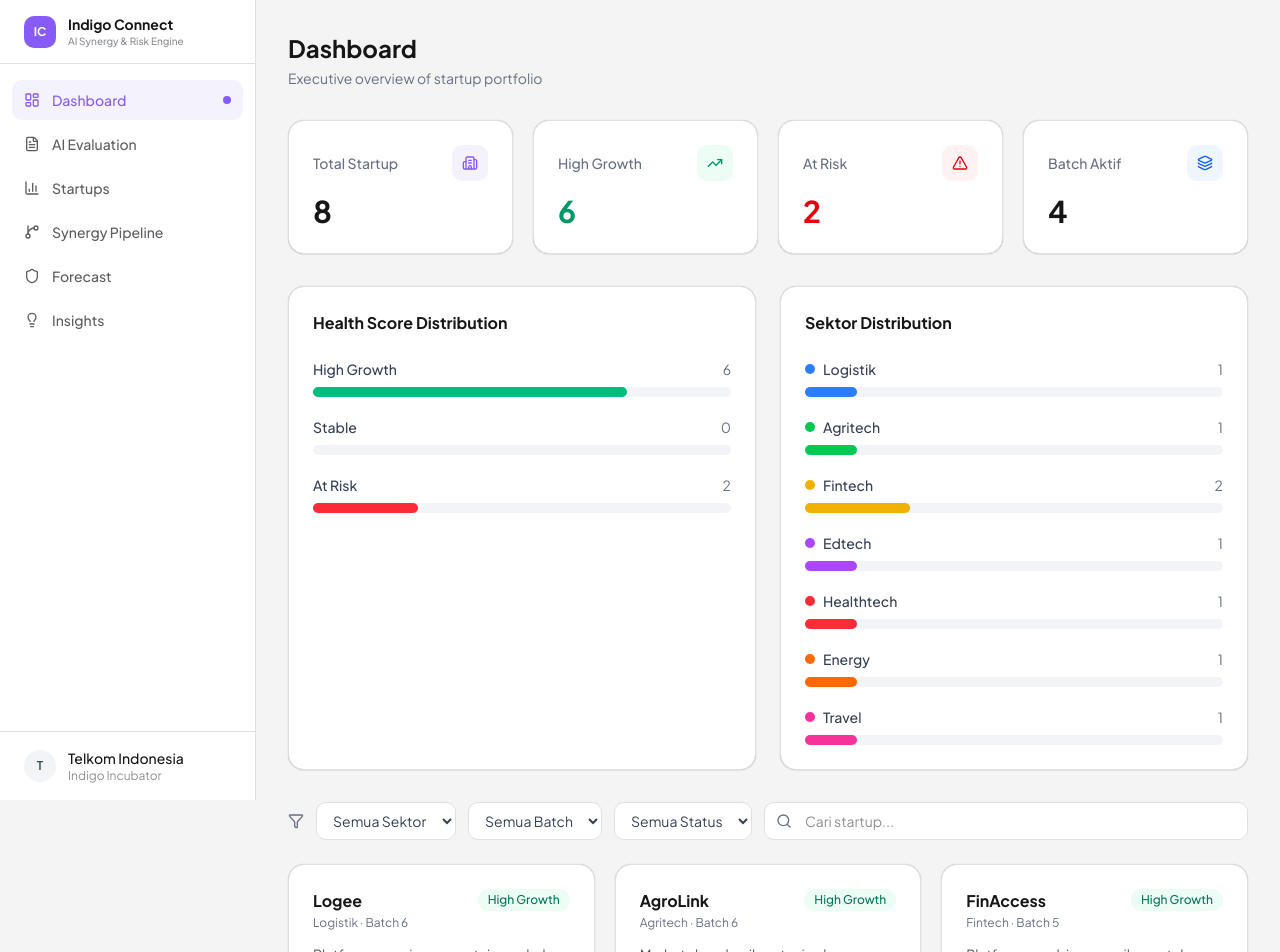
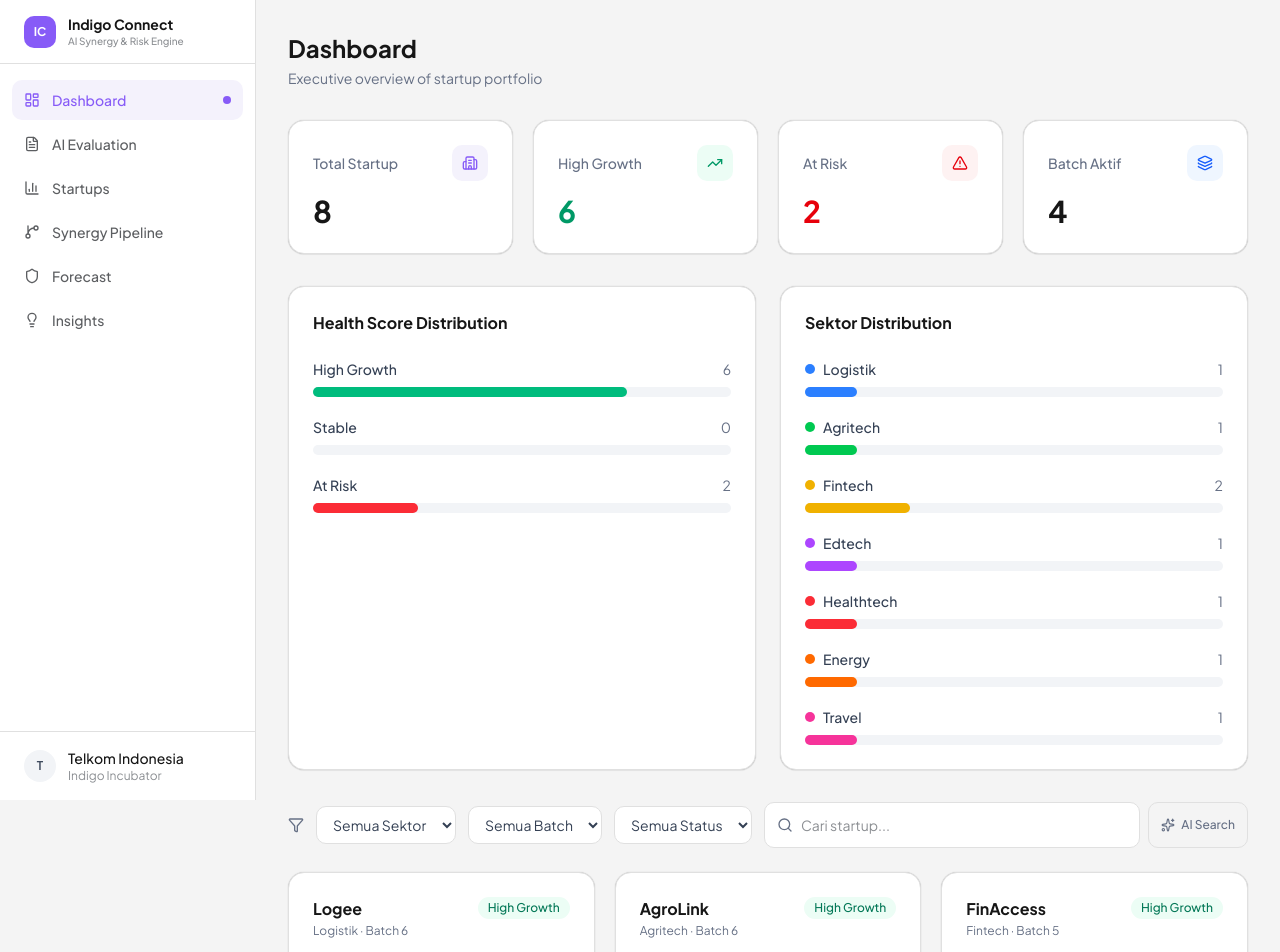
Before and after one commit to kelvinsatriahendra/Indigo-Connect-AI-Synergy-Risk-Engine-, a Next.js app: page /dashboard in a window 1280 px wide. Shown: the top 952 px of the page. Built offline with nearby package versions, Linux system fonts and the light colour scheme.

Commit message:
feat: natural language AI search on dashboard

```diff
--- /dev/null
+++ b/src/app/api/ai/search/route.ts
@@ -0,0 +1,42 @@
+import { NextRequest, NextResponse } from "next/server";
+import { searchByNaturalLanguage } from "@/lib/openrouter";
+import startupsData from "@/data/startups.json";
+
+function mockSearch(query: string) {
+  const q = query.toLowerCase();
+  const results = startupsData.filter((s) => {
+    const searchText = `${s.name} ${s.sector} ${s.description} ${s.batch} ${s.founderName} ${s.status}`.toLowerCase();
+    const terms = q.split(/\s+/);
+    return terms.some((t) => searchText.includes(t));
+  });
+  return { filteredIds: results.map((s) => s.id) };
+}
+
+export async function POST(req: NextRequest) {
+  try {
+    const { query } = await req.json();
+
+    if (!query || typeof query !== "string") {
+      return NextResponse.json({ error: "query is required" }, { status: 400 });
+    }
+
+    try {
+      const startups = startupsData.map((s) => ({
+        id: s.id,
+        name: s.name,
+        sector: s.sector,
+        description: s.description,
+        batch: s.batch,
+      }));
+
+      const result = await searchByNaturalLanguage(query, startups);
+      return NextResponse.json(result);
+    } catch {
+      const mockResult = mockSearch(query);
+      return NextResponse.json({ ...mockResult, _source: "mock" });
+    }
+  } catch (error) {
+    const message = error instanceof Error ? error.message : String(error);
+    return NextResponse.json({ error: message }, { status: 500 });
+  }
+}
--- a/src/app/dashboard/page.tsx
+++ b/src/app/dashboard/page.tsx
@@ -3,7 +3,7 @@
 import { useState, useEffect } from "react";
 import { AppShell } from "@/components/layout/app-shell";
 import startupsData from "@/data/startups.json";
-import { Search, Filter, Building2, TrendingUp, AlertTriangle, Layers } from "lucide-react";
+import { Search, Filter, Building2, TrendingUp, AlertTriangle, Layers, Sparkles, RefreshCw } from "lucide-react";
 
 type Startup = (typeof startupsData)[number];
 
@@ -22,6 +22,9 @@ export default function DashboardPage() {
   const [filteredStartups, setFilteredStartups] = useState<Startup[]>([]);
   const [filters, setFilters] = useState({ sector: "all", batch: "all", risk: "all" });
   const [search, setSearch] = useState("");
+  const [aiSearch, setAiSearch] = useState(false);
+  const [aiSearchLoading, setAiSearchLoading] = useState(false);
+  const [aiSearchActive, setAiSearchActive] = useState(false);
 
   useEffect(() => {
     setStartups(startupsData);
@@ -29,16 +32,58 @@ export default function DashboardPage() {
   }, []);
 
   useEffect(() => {
+    if (aiSearchActive || aiSearchLoading) return;
+
     let result = [...startups];
     if (filters.sector !== "all") result = result.filter((s) => s.sector === filters.sector);
     if (filters.batch !== "all") result = result.filter((s) => s.batch === filters.batch);
     if (filters.risk !== "all") result = result.filter((s) => s.status === filters.risk);
-    if (search) {
+    if (search && !aiSearchActive) {
       const q = search.toLowerCase();
       result = result.filter((s) => s.name.toLowerCase().includes(q) || s.sector.toLowerCase().includes(q));
     }
     setFilteredStartups(result);
-  }, [startups, filters, search]);
+  }, [startups, filters, search, aiSearchActive, aiSearchLoading]);
+
+  const handleAiSearch = async () => {
+    if (!search.trim()) return;
+    setAiSearchLoading(true);
+    setAiSearchActive(true);
+
+    try {
+      const res = await fetch("/api/ai/search", {
+        method: "POST",
+        headers: { "Content-Type": "application/json" },
+        body: JSON.stringify({ query: search }),
+      });
+
+      if (res.ok) {
+        const data = await res.json();
+        if (data.filteredIds && Array.isArray(data.filteredIds)) {
+          const filtered = startups.filter((s) => data.filteredIds.includes(s.id));
+          setFilteredStartups(filtered);
+        }
+      }
+    } catch {
+      // fallback to text search
+      const q = search.toLowerCase();
+      setFilteredStartups(startups.filter((s) => s.name.toLowerCase().includes(q) || s.sector.toLowerCase().includes(q)));
+    } finally {
+      setAiSearchLoading(false);
+    }
+  };
+
+  const clearAiSearch = () => {
+    setAiSearchActive(false);
+    setSearch("");
+    setFilteredStartups(startups);
+  };
+
+  const handleSearchKeyDown = (e: React.KeyboardEvent) => {
+    if (e.key === "Enter" && aiSearch) {
+      handleAiSearch();
+    }
+  };
 
   const healthDistribution = [
     { label: "High Growth", count: filteredStartups.filter((s) => s.status === "ACTIVE").length, color: "bg-emerald-500" },
@@ -61,13 +106,11 @@ export default function DashboardPage() {
   return (
     <AppShell>
       <div className="p-8">
-        {/* Page Header */}
         <div className="mb-8">
           <h1 className="text-2xl font-bold text-[#161616]">Dashboard</h1>
           <p className="mt-1 text-sm text-[#667085]">Executive overview of startup portfolio</p>
         </div>
 
-        {/* Stat Cards */}
         <div className="mb-8 grid gap-5 sm:grid-cols-2 lg:grid-cols-4">
           <div className="card-legion p-6">
             <div className="flex items-center justify-between">
@@ -110,7 +153,6 @@ export default function DashboardPage() {
           </div>
         </div>
 
-        {/* Charts Row */}
         <div className="mb-8 grid gap-6 lg:grid-cols-2">
           <div className="card-legion p-6">
             <h3 className="text-base font-bold text-[#161616]">Health Score Distribution</h3>
@@ -124,9 +166,7 @@ export default function DashboardPage() {
                   <div className="h-2.5 rounded-full bg-[#f2f4f7]">
                     <div
                       className={`h-2.5 rounded-full ${item.color} transition-all`}
-                      style={{
-                        width: `${totalStartups > 0 ? (item.count / totalStartups) * 100 : 0}%`,
-                      }}
+                      style={{ width: `${totalStartups > 0 ? (item.count / totalStartups) * 100 : 0}%` }}
                     />
                   </div>
                 </div>
@@ -147,11 +187,8 @@ export default function DashboardPage() {
                     <span className="text-[#667085]">{count}</span>
                   </div>
                   <div className="h-2.5 rounded-full bg-[#f2f4f7]">
-                    <div
-                      className={`h-2.5 rounded-full ${sectorColors[sector] || "bg-slate-500"} transition-all`}
-                      style={{
-                        width: `${totalStartups > 0 ? (count / totalStartups) * 100 : 0}%`,
-                      }}
+                    <div className={`h-2.5 rounded-full ${sectorColors[sector] || "bg-slate-500"} transition-all`}
+                      style={{ width: `${totalStartups > 0 ? (count / totalStartups) * 100 : 0}%` }}
                     />
                   </div>
                 </div>
@@ -160,7 +197,6 @@ export default function DashboardPage() {
           </div>
         </div>
 
-        {/* Filters */}
         <div className="mb-6 flex flex-wrap items-center gap-3">
           <Filter className="h-4 w-4 text-[#667085]" />
           <select
@@ -192,18 +228,52 @@ export default function DashboardPage() {
             <option value="ACTIVE">High Growth</option>
             <option value="AT_RISK">At Risk</option>
           </select>
-          <div className="relative flex-1 min-w-[200px]">
-            <Search className="absolute left-3 top-1/2 h-4 w-4 -translate-y-1/2 text-[#667085]" />
-            <input
-              className="w-full rounded-lg border border-[#e0e0e0] bg-white py-2 pl-10 pr-3 text-sm text-[#344054] placeholder:text-[#8c8f93] focus:border-[#875bf7] focus:ring-1 focus:ring-[#875bf7]"
-              placeholder="Cari startup..."
-              value={search}
-              onChange={(e) => setSearch(e.target.value)}
-            />
+
+          <div className="relative flex flex-1 min-w-[300px]">
+            <div className="flex w-full items-center gap-2 rounded-lg border border-[#e0e0e0] bg-white px-3 py-1 focus-within:border-[#875bf7] focus-within:ring-1 focus-within:ring-[#875bf7]">
+              {aiSearch ? (
+                <Sparkles className="h-4 w-4 text-[#875bf7]" />
+              ) : (
+                <Search className="h-4 w-4 text-[#667085]" />
+              )}
+              <input
+                className="flex-1 border-0 bg-transparent py-2 text-sm text-[#344054] placeholder:text-[#8c8f93] focus:outline-none"
+                placeholder={aiSearch ? 'Contoh: "cari startup fintech at risk" atau "perusahaan logistik batch 6"' : "Cari startup..."}
+                value={search}
+                onChange={(e) => setSearch(e.target.value)}
+                onKeyDown={handleSearchKeyDown}
+              />
+              {aiSearch && search && (
+                <button onClick={handleAiSearch} disabled={aiSearchLoading} className="btn-primary-solid rounded-md px-3 py-1.5 text-xs disabled:opacity-50">
+                  {aiSearchLoading ? <RefreshCw className="h-3.5 w-3.5 animate-spin" /> : "Cari"}
+                </button>
+              )}
+              {aiSearchActive && (
+                <button onClick={clearAiSearch} className="text-[#8c8f93] hover:text-[#161616] text-xs">✕</button>
+              )}
+            </div>
+            <button
+              onClick={() => { setAiSearch(!aiSearch); if (aiSearchActive) clearAiSearch(); }}
+              className={`ml-2 flex items-center gap-1.5 rounded-lg border px-3 py-2 text-xs font-medium transition-colors whitespace-nowrap ${
+                aiSearch
+                  ? "border-[#875bf7] bg-[#f4f2fc] text-[#875bf7]"
+                  : "border-[#e0e0e0] text-[#667085] hover:border-[#875bf7]"
+              }`}
+            >
+              <Sparkles className="h-3.5 w-3.5" />
+              AI Search
+            </button>
           </div>
         </div>
 
-        {/* Startup Cards */}
+        {aiSearchActive && (
+          <div className="mb-4 flex items-center gap-2 rounded-lg bg-[#f4f2fc] px-4 py-2 text-sm text-[#875bf7]">
+            <Sparkles className="h-4 w-4" />
+            <span>AI Search active</span>
+            <button onClick={clearAiSearch} className="ml-auto text-xs underline">Clear</button>
+          </div>
+        )}
+
         {filteredStartups.length === 0 ? (
           <div className="card-legion flex flex-col items-center justify-center py-16">
             <Search className="mb-3 h-10 w-10 text-[#d0d5dd]" />
```
